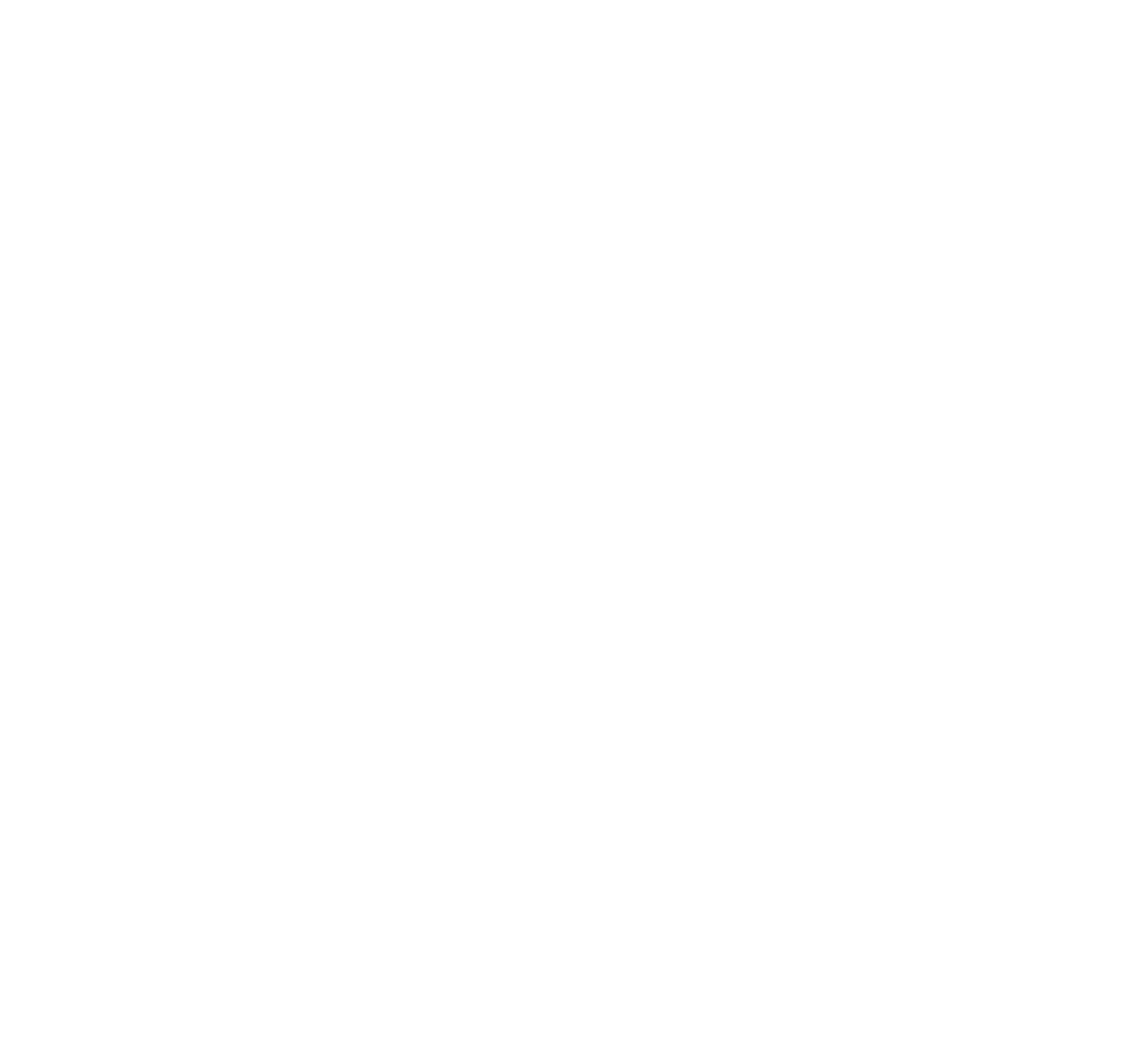
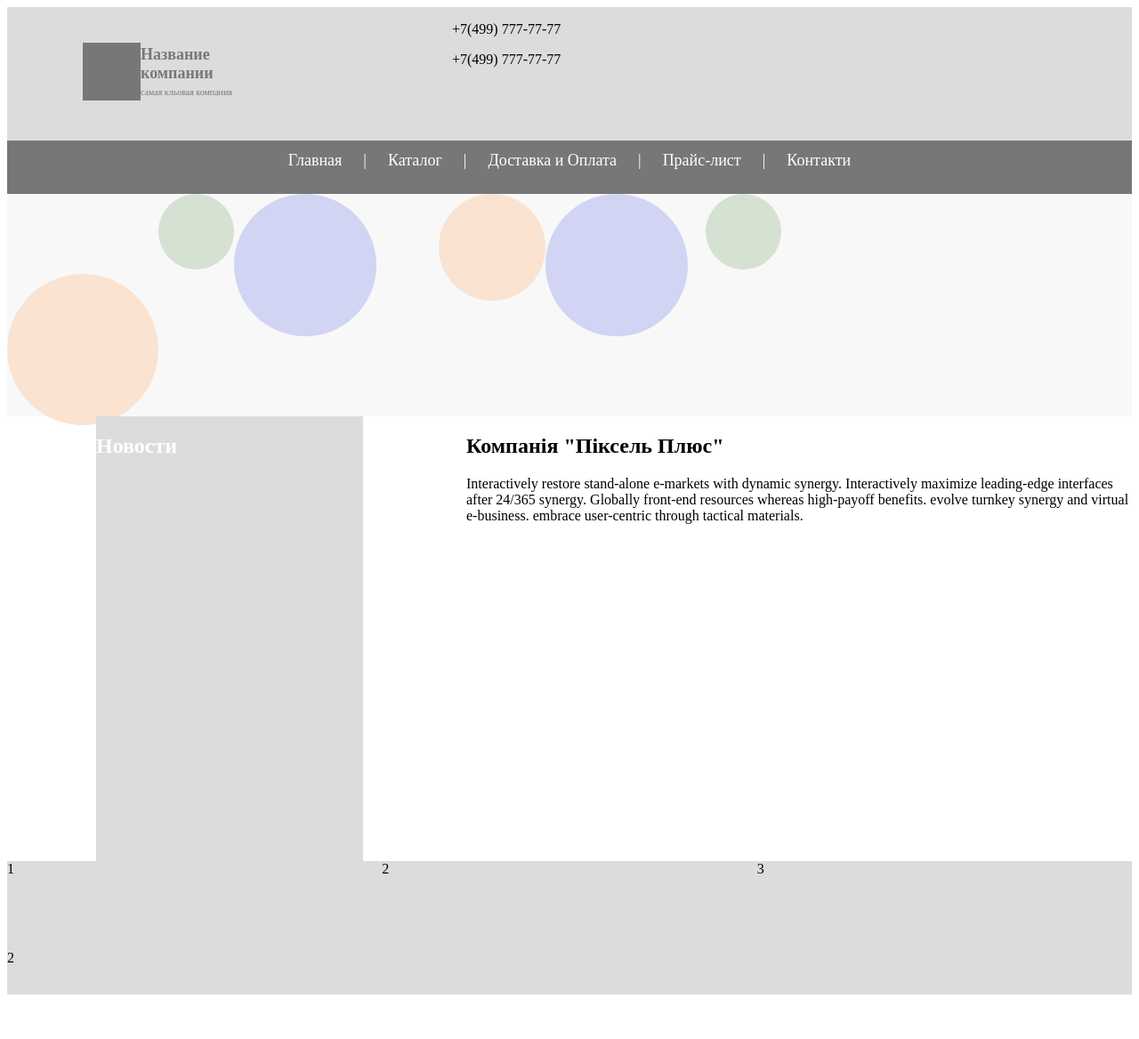
Before and after one commit to Rostyslav82/Lab, a plain HTML site: page index_layout2.html in a window 1280 px wide. Shown: the whole page at 89% size. Before the commit the page ends 800 px from the top, so only its background shows below. Drawn offline with Linux system fonts and the light colour scheme.

Commit message:
commit 2204

```diff
--- a/index_layout2.html
+++ b/index_layout2.html
@@ -6,28 +6,58 @@
     <link rel="stylesheet" href="style_layout2.css">
 </head>
 <body>
-<header>
-    <div>
-        <div></div>
+<header class="header-block">
+    <div class="header-block__container">
+        <div class="header-block__container_logo">
+            <div class="header-block__container_logo_item">
+                <div class="header-block__container_logo_item_1"></div>
+            </div>
+            <div class="header-block__container_logo_item"><p class="company">Название<br> компании</p><p class="small_text">самая кльовая компания</p></div>
+        </div>
+        <div class="header-block__container_tell">
+            <p>+7(499) 777-77-77</p>
+            <p>+7(499) 777-77-77</p>
+        </div>
     </div>
-    <div></div>
+    <div class="header-block__nav">
+        <ul>
+            <li><a class="animation" href="#">Главная</a></li>
+            <li><a>|</a></li>
+            <li><a class="animation" href="#">Каталог</a></li>
+            <li><a>|</a></li>
+            <li><a class="animation" href="#">Доставка и Оплата</a></li>
+            <li><a>|</a></li>
+            <li><a class="animation" href="#">Прайс-лист</a></li>
+            <li><a>|</a></li>
+            <li><a class="animation" href="#">Контакти</a></li>
+        </ul>
+    </div>
 </header>
-<section>
-    <div></div>
-    <div></div>
-    <div></div>
-    <div></div>
-    <div></div>
-    <div></div>
+<section class="section-block">
+    <div class="section-block_circle2"></div>
+    <div class="section-block_circle3"></div>
+    <div class="section-block_circle4"></div>
+    <div class="section-block_circle1"></div>
+    <div class="section-block_circle4"></div>
+    <div class="section-block_circle3"></div>
 </section>
-<main>
-    <aside></aside>
-    <section></section>
+<main class="main-block">
+    <aside class="main-block__aside">
+        <div class="main-block__aside-1"><h1>Новости</h1></div>
+        <div class="main-block__aside-2">2</div>
+    </aside>
+    <section class="main-block__section"> <h2>Компанія "Піксель Плюс"</h2> Interactively restore
+        stand-alone e-markets with dynamic synergy. Interactively
+        maximize leading-edge interfaces after 24/365 synergy.
+        Globally  front-end resources whereas high-payoff
+        benefits.  evolve turnkey synergy and virtual
+        e-business.  embrace user-centric
+        through tactical materials.</section>
 </main>
-<footer>
-    <div></div>
-    <div></div>
-    <div></div>
+<footer class="footer-block">
+    <div class="footer-block__container">1</div>
+    <div class="footer-block__container">2</div>
+    <div class="footer-block__container">3</div>
 </footer>
 </body>
 </html>
--- a/project/css/style.less
+++ b/project/css/style.less
@@ -11,8 +11,8 @@ header{
   margin-top: 70px;
   padding: 0;
   height: 570px;
-  //background-color:@brand_color;
   background: url("../img/back/5.jpg") no-repeat center top;
+  opacity: 0.8;
   background-size: cover;
 }
 h1{
@@ -118,6 +118,7 @@ nav{
 /* links menu*/
 #portfolio{
   background: url("../img/back/2.jpg") no-repeat center top;
+  opacity: 0.8;
   background-size: cover;
   padding-bottom: 500px;
  }
--- a/style_layout2.less
+++ b/style_layout2.less
@@ -0,0 +1,160 @@
+//constants
+//menu
+@brand_color1:#777777;
+//header
+@brand_color2:#dcdcdc;
+//
+@brand_color3:#f8f8f8;
+//
+@circle_color1:#fae3d1;
+//blue bubble
+@circle_color2:#d1d4f3;
+//
+@circle_color3:#d5e2d1;
+//header-block
+.header-block{
+
+
+  &__container{
+    display: flex;
+    flex-wrap: wrap;
+    background: @brand_color2;
+    height: 150px;
+    &_logo{
+      //flex-grow: 3;
+      width: 500px;
+      display: flex;
+      flex-wrap: wrap;
+      &_item{
+        width: 30%;
+        margin-top: 25px;
+        &_1{
+          background: @brand_color1;
+          height: 65px;
+          width: 65px;
+          float:right;
+          margin-top: 15px;
+        }
+        }
+    }
+      &_item{
+        width: 50%;
+      }
+}
+    &_tell{
+      //flex-grow: 5;
+      width: 200px;
+      p{
+        font-size: 20px;
+      }
+    }
+  &__nav{
+    background: @brand_color1;
+    height: 60px;
+    width: 100%;
+    text-align: center;
+    li{
+      display: inline-block;
+    }
+    ul{
+      margin: 0px;
+      padding: 12px;
+      list-style: none;
+    }
+    a{
+      text-decoration: none;
+      color: white;
+      font-size: 18px;
+      padding: 10px;
+    }
+  }
+}
+//section-block
+.section-block{
+  background: @brand_color3;
+  height: 250px;
+  display: flex;
+  flex-wrap: wrap;
+  &_circle1{
+  background:@circle_color1;
+    border-radius: 50%;
+    width: 120px;
+    height: 120px;
+    margin-left: 50px;
+    margin-bottom: 30px;
+  }
+  &_circle2{
+    background:@circle_color1;
+    border-radius: 50%;
+    width: 170px;
+    height: 170px;
+    margin-top: 90px;
+  }
+  &_circle3{
+    background:@circle_color3;
+    border-radius: 50%;
+    width: 85px;
+    height: 85px;
+  }
+  &_circle4{
+    background:@circle_color2;
+    border-radius: 50%;
+    width: 160px;
+    height: 160px;
+    margin-right: 20px;
+  }
+}
+//main-block
+.main-block{
+  height: 500px;
+  display: flex;
+  flex-wrap: wrap;
+  &__aside{
+    flex-grow: 3;
+    display: flex;
+    flex-direction: column;
+    &-1{
+      background: @brand_color2;
+      width: 300px;
+      height: 600px;
+      margin-left: 100px;
+      color:white;
+    }
+    &-2{
+      width: 400px;
+      height: 100px;
+    }
+  }
+  &__section{
+    flex-grow: 3;
+    width: 50%;
+  }
+}
+//footer-block
+.footer-block{
+  display: flex;
+  flex-wrap: wrap;
+  height: 150px;
+  background: @brand_color2;
+  &__container{
+    flex-grow: 3;
+    width: 30%;
+  }
+}
+//animation menu
+.animation:hover {
+  text-decoration: underline;
+  cursor: pointer;
+}
+.company{
+  font-weight: bold;
+  font-size: 18px;
+  color:#787878;
+  margin-bottom: 0px;
+}
+.small_text {
+  font-size: 10px;
+  color: #787878;
+  margin-top: 5px;
+
+}
```
Also changed, not shown: index1.html (+4 -4 lines), project/css/style.css, style_layout2.css, 2 other files.
